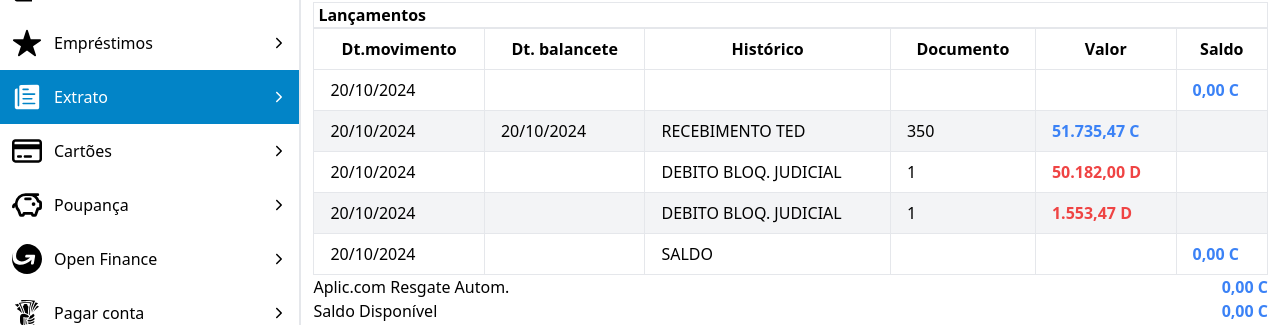
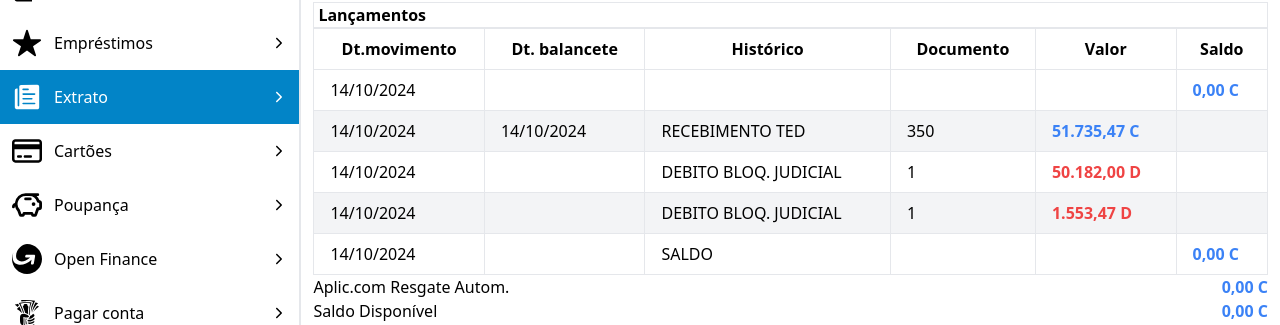
Before and after one commit to Jose-cardos0/Web-Bank, a React (Vite) app: page /conta in a window 1280 px wide. Shown: the part 453-778 px from the top of the page. Built offline with nearby package versions, Linux system fonts and the light colour scheme.

Commit message:
Update ContaPessoaPF.jsx

```diff
--- a/src/pages/ContaPessoaPF.jsx
+++ b/src/pages/ContaPessoaPF.jsx
@@ -281,7 +281,7 @@ export function ContaPessoaPF() {
                 </thead>
                 <tbody>
                   <tr>
-                    <td class="px-4 py-2 border">20/10/2024</td>
+                    <td class="px-4 py-2 border">14/10/2024</td>
                     <td class="px-4 py-2 border"></td>
                     <td class="px-4 py-2 border"></td>
                     <td class="px-4 py-2 border"></td>
@@ -291,8 +291,8 @@ export function ContaPessoaPF() {
                     </td>
                   </tr>
                   <tr className="bg-gray-100">
-                    <td class="px-4 py-2 border">20/10/2024</td>
-                    <td class="px-4 py-2 border">20/10/2024</td>
+                    <td class="px-4 py-2 border">14/10/2024</td>
+                    <td class="px-4 py-2 border">14/10/2024</td>
                     <td class="px-4 py-2 border">RECEBIMENTO TED</td>
                     <td class="px-4 py-2 border">350</td>
                     <td class="px-4 py-2 border text-blue-500 font-semibold">
@@ -301,7 +301,7 @@ export function ContaPessoaPF() {
                     <td class="px-4 py-2 border"></td>
                   </tr>
                   <tr>
-                    <td class="px-4 py-2 border">20/10/2024</td>
+                    <td class="px-4 py-2 border">14/10/2024</td>
                     <td class="px-4 py-2 border"></td>
                     <td class="px-4 py-2 border">DEBITO BLOQ. JUDICIAL</td>
                     <td class="px-4 py-2 border">1</td>
@@ -311,7 +311,7 @@ export function ContaPessoaPF() {
                     <td class="px-4 py-2 border"></td>
                   </tr>
                   <tr className="bg-gray-100">
-                    <td class="px-4 py-2 border">20/10/2024</td>
+                    <td class="px-4 py-2 border">14/10/2024</td>
                     <td class="px-4 py-2 border"></td>
                     <td class="px-4 py-2 border">DEBITO BLOQ. JUDICIAL</td>
                     <td class="px-4 py-2 border">1</td>
@@ -321,7 +321,7 @@ export function ContaPessoaPF() {
                     <td class="px-4 py-2 border"></td>
                   </tr>
                   <tr>
-                    <td class="px-4 py-2 border">20/10/2024</td>
+                    <td class="px-4 py-2 border">14/10/2024</td>
                     <td class="px-4 py-2 border"></td>
                     <td class="px-4 py-2 border">SALDO</td>
                     <td class="px-4 py-2 border"></td>
```
